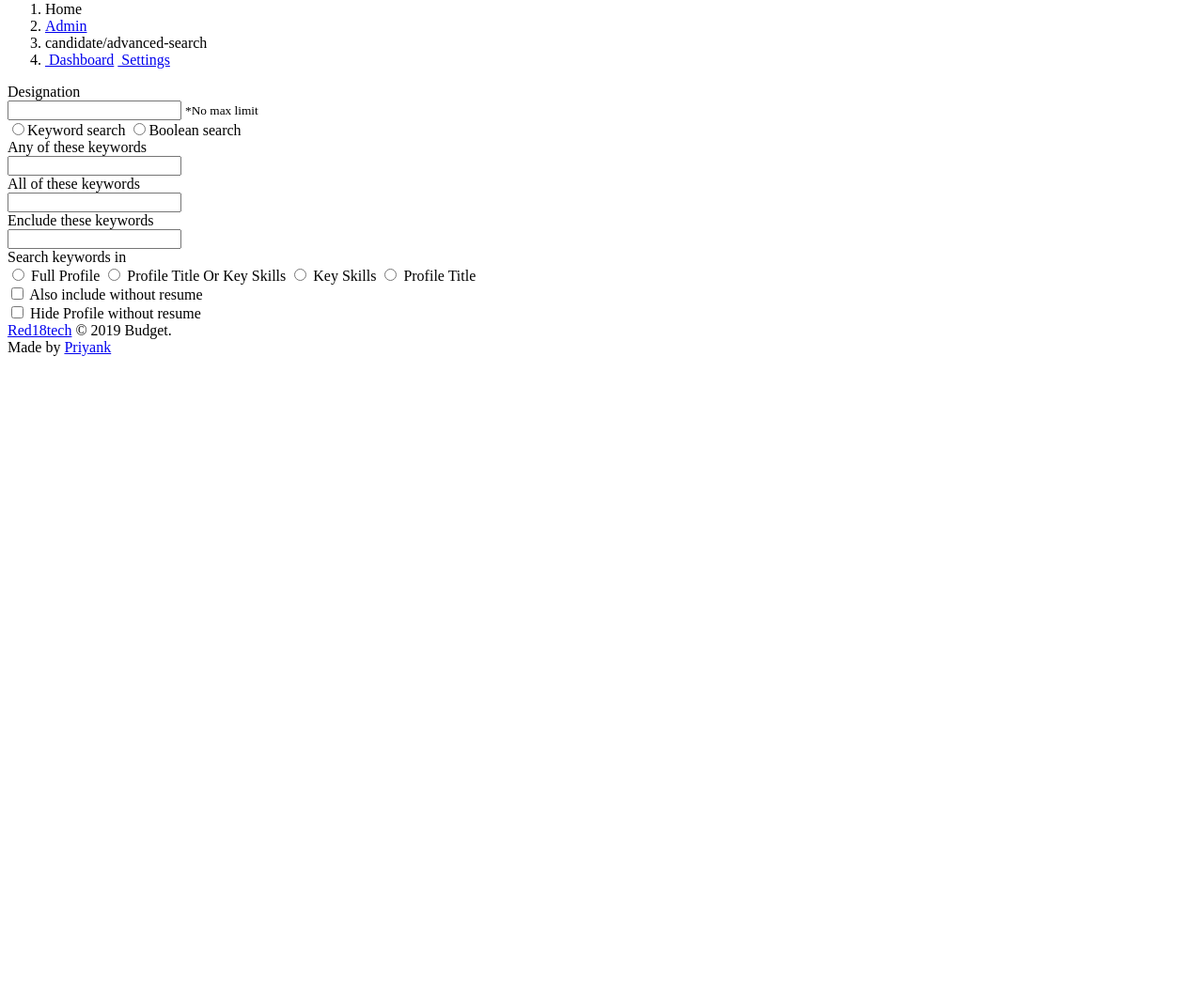
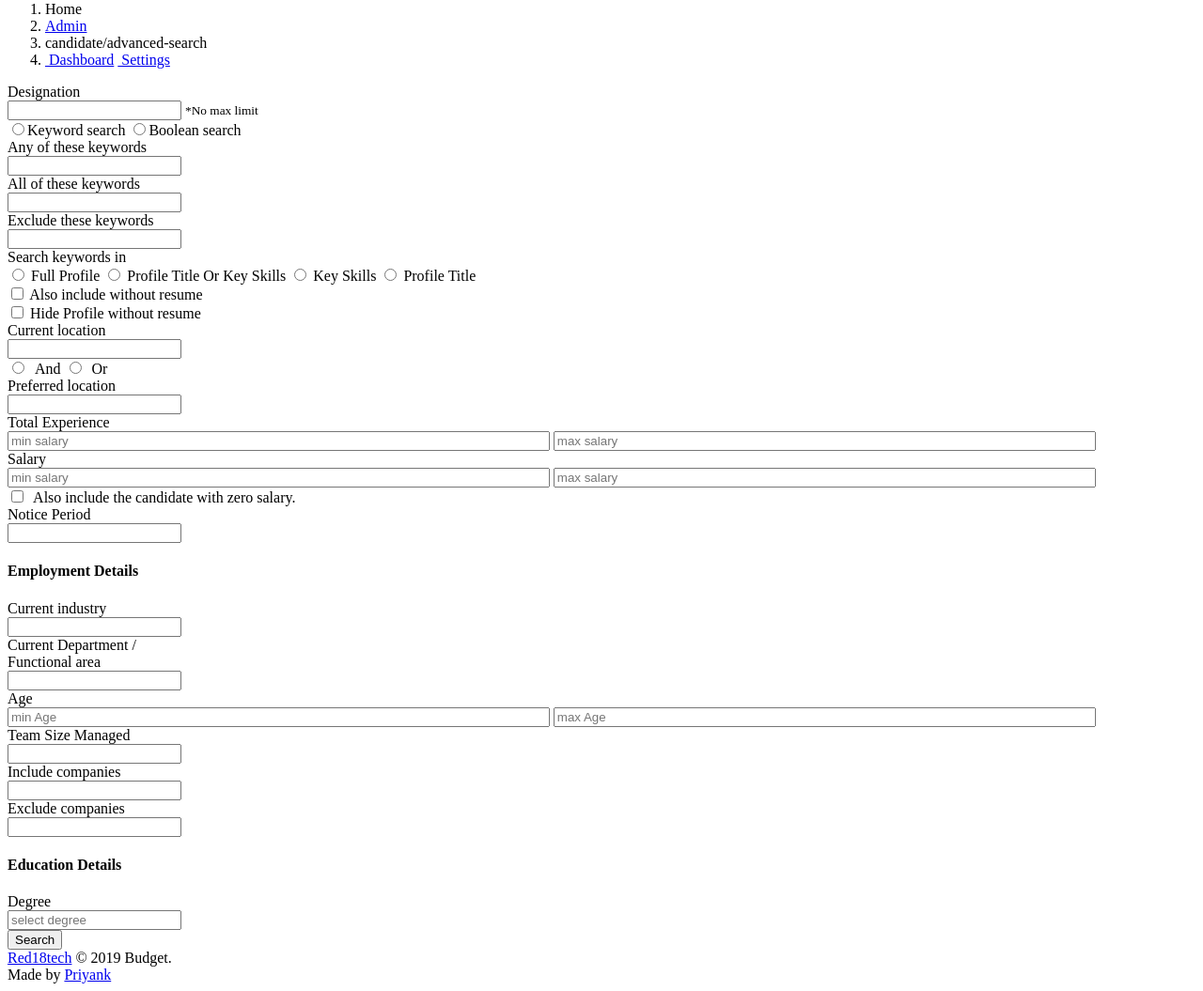
Before and after one commit to priyank-py/HRPannel, a Django app: page /candidate/advanced-search in a window 1280 px wide. Shown: the part 382-1437 px from the top of the page at 94% size. Before the commit the page ends 800 px from the top, so only its background shows below. Run offline with Django 3.2, Linux system fonts and the light colour scheme; some libraries are stand-ins or nearby versions.

Commit message:
advanced search data fetched

```diff
--- a/candidates/models.py
+++ b/candidates/models.py
@@ -24,6 +24,7 @@ class Candidate(models.Model):
     alternate_number = models.CharField(_("Alternate No."), max_length=50, blank=True, null=True)
     location = models.CharField(_("Location"), max_length=50)
     gender = models.CharField(_("Gender"), choices=(('male', 'Male'), ('female', 'Female')), max_length=50)
+    designation = models.CharField(_("Designation"), max_length=50, blank=True, null=True)
     current_salary = models.FloatField(_("Current CTC (in LPA)"), blank=True, null=True)
     expected_salary = models.FloatField(_("Expected CTC (in LPA)"), blank=True, null=True)
     resume = models.FileField(_("Candidate Resume"), upload_to='Resumes/%d-%b', max_length=100, blank=True, null=True)
--- a/candidates/urls.py
+++ b/candidates/urls.py
@@ -9,6 +9,7 @@ urlpatterns = [
     path('candidate/<int:pk>', views.each_candidate, name="Candidate_detail"),
     path('short-listed', views.short_listed_candidates, name="shortlisted"),
     path('advanced-search', views.advance_search, name='advance_filter'),
+    path('advanced-result', views.advance_result, name='advance_result'),
     # path('bout/', TemplateView.as_view(template_name="about.html")),
     # path('about/', vGreetingView.as_view(greeting="G'day")),
     # path('search/', SearchResultsListView.as_view(), name='search_results'),
--- a/candidates/views.py
+++ b/candidates/views.py
@@ -75,3 +75,71 @@ def short_listed_candidates(request):
 
 def advance_search(request):
     return render(request, 'candidates/advanced_search.html')
+
+
+def advance_result(request):
+    candidates = Candidate.objects.all()
+    # candidates_set = {c.id:{c.name, c.location, c.designation, {{e.qualification, e.degree,e.college_name} for e in c.educations.all()}, {{e.company, e.job_profile} for e in c.experiences.all()}, {s.name for s in c.skills.all()}, {{r.status, r.considered_for for r in c.remarks.all()]} for c in candidates}
+    # print(candidates_set)
+
+    for candidate in candidates:
+        pass
+
+
+
+    #type="text"
+    designation = request.GET.get('designation')
+    if designation:
+        candidates = candidates.filter(designation=designation)
+    print(candidates)
+    search_type = request.GET.get('search_type')
+    any_keywords = request.GET.get('anykeywords')
+    any_keywords = [i.strip() for i in any_keywords.split(',')]
+    all_keywords = request.GET.get('allkeywords')
+    all_keywords = [i.strip() for i in any_keywords.split(',')]
+    exclude_keywords = request.GET.get('excludekeywords')
+
+    #type=radio
+    search_in = request.GET.get('search_in')
+
+    if search_in == 'full_profile':
+        candidates = candidates.filter(
+            Q(name__in=any_keywords)
+        )
+
+    #type=checkbox
+    include_without_resume = request.GET.get('include_without')
+    exclude_without_resume = request.GET.get('exclude_without')
+
+    #type=text
+    current_location = request.GET.get('current_location')
+
+    # type=radio
+    location_gate = request.GET.get('location_gate')
+
+    # type=text
+    preferred_location = request.GET.get('preferred_location')
+
+    min_experience = request.GET.get('min_experience')
+    max_experience = request.GET.get('max_experience')
+    min_salary = request.GET.get('min_salary')
+    max_salary = request.GET.get('max_salary')
+
+    # type=checkbox
+    include_zero_salary = request.GET.get('zerosalary')
+
+    # type=text
+    notice_period = request.GET.get('notice')
+
+    #Employment_Details:
+    current_industry = request.GET.get('current_industry')
+    current_department = request.GET.get('current_department')
+    min_age = request.GET.get('min_age')
+    max_age = request.GET.get('max_age')
+    team_size_managed = request.GET.get('teamsize')
+    include_companies = request.GET.get('include_companies')
+    exclude_companies = request.GET.get('exclude_companies')
+
+    #Education_Details:
+    degree = request.GET.get('degree')
+    return render(request, 'candidates/advanced_search.html')
--- a/templates/candidates/advanced_search.html
+++ b/templates/candidates/advanced_search.html
@@ -3,7 +3,7 @@
 {% block content %}
 
     <div class="container">
-        <form action="{% url 'advance_filter' %}">
+        <form action="{% url 'advance_result' %}" class="mb-5">
             <div class="row my-3" >
                 <label for="designation" class="col-2 col-form-label">Designation</label>
                 <div class="col-10">
@@ -14,8 +14,8 @@
             <div class="row mb-3">
                 <div class="col-2"></div>
                 <div class="col-9 mr-2">
-                    <input type="radio" name="keyword" class="mr-2">Keyword search
-                    <input class="ml-5 mr-2" type="radio" name="boolean">Boolean search
+                    <input type="radio" name="search_type" class="mr-2">Keyword search
+                    <input class="ml-5 mr-2" type="radio" name="search_type">Boolean search
                 </div>
             </div>
             <div class="row my-3" >
@@ -31,41 +31,131 @@
                 </div>
             </div>
             <div class="row my-3" >
-                <label for="encludekeywords" class="col-2 col-form-label">Enclude these keywords</label>
+                <label for="excludekeywords" class="col-2 col-form-label">Exclude these keywords</label>
                 <div class="col-10">
-                    <input type="text" class="form-control" name="encludekeywords">
+                    <input type="text" class="form-control" name="excludekeywords">
                 </div>
             </div>
             <div class="row my-3">
+
                 <label for="keysin" class="col-2 col-form-label">Search keywords in</label>
                 <div class="col-10">
                     <span class="mr-4">
-                        <input type="radio" name="keysin" id="full_profile">
+                        <input type="radio" name="search_in" value="full_profile" id="keysin">
                         <label for="full_profile">Full Profile</label>
                     </span>
                     <span class="mr-4">
-                        <input type="radio" name="keysin" id="full_profile">
-                        <label for="full_profile">Profile Title Or Key Skills</label>
+                        <input type="radio" name="search_in" value="profile_title_or_skill" id="keysin">
+                        <label for="keysin">Profile Title Or Key Skills</label>
                     </span>
                     <span class="mr-4">
-                        <input type="radio" name="keysin" id="full_profile">
-                        <label for="full_profile">Key Skills</label>
+                        <input type="radio" name="search_in" value="keyskill" id="keysin">
+                        <label for="keysin">Key Skills</label>
                     </span>
                     <span class="mr-4">
-                        <input type="radio" name="keysin" id="full_profile">
-                        <label for="full_profile">Profile Title</label>
+                        <input type="radio" name="search_in" value="profile_title" id="keysin">
+                        <label for="keysin">Profile Title</label>
                     </span>
                     <div>
-                        <input type="checkbox" name="keyinclude" id="keyinclude">
-                        <label for="">Also include without resume</label>
+                        <input type="checkbox" name="include_without" value="True" id="keyinclude">
+                        <label for="keyinclude">Also include without resume</label>
                     </div>
                     <div>
-                        <input type="checkbox" name="keyinclude" id="keyinclude">
+                        <input type="checkbox" name="exclude_without" id="keyinclude">
                         <label for="">Hide Profile without resume</label>
                     </div>
                 </div>
+            </div>
 
+            <div class="row my-3" >
+                <label for="current_location" class="col-2 col-form-label">Current location</label>
+                <div class="col-10">
+                    <input type="text" class="form-control" name="current_location" id="current_location">
+                    <div class="d-flex mt-1 ml-2">
+                        <input type="radio" name="location_gate" value="and" class="">&nbsp;&nbsp;And
+                        <input type="radio" name="location_gate" value="or" class="ml-4">&nbsp;&nbsp;Or
+                    </div>
+                </div>
             </div>
+            <div class="row my-3" >
+                <label for="preferred_location" class="col-2 col-form-label">Preferred location</label>
+                <div class="col-10">
+                    <input type="text" class="form-control" name="preferred_location">
+                </div>
+            </div>
+            <div class="row my-3" >
+                <label for="total_experience" class="col-2 col-form-label">Total Experience</label>
+                <div class="col-10 d-flex justify-content-between">
+                    <input type="text" class="form-control" style="width: 45%;" name="min_experience" placeholder="min salary">
+                    <input type="text" class="form-control" style="width: 45%;" name="max_experience" placeholder="max salary">
+                </div>
+            </div>
+            <div class="row my-3" >
+                <label for="salary" class="col-2 col-form-label">Salary</label>
+                <div class="col-10" style="box-sizing: border-box;">
+                    <div class="d-flex justify-content-between">
+                        <input type="text" class="form-control d-inline" style="width: 45%;" name="min_salary" placeholder="min salary">
+                        <input type="text" class="form-control d-inline" style="width: 45%;" name="max_salary" placeholder="max salary">
+                    </div>
+                    <div ><input type="checkbox" name="zerosalary" id="zero" class="mt-1 ml-2">&nbsp; Also include the candidate with zero salary.</div >
+                </div>
+            </div>
+            <div class="row my-3" >
+                <label for="encludekeywords" class="col-2 col-form-label">Notice Period</label>
+                <div class="col-10">
+                    <input type="text" class="form-control" name="notice">
+                </div>
+            </div>
+            <h4 class="ml-2 my-4 text-muted">
+                Employment Details
+            </h4>
+            <div class="row my-3" >
+                <label for="current_industry" class="col-2 col-form-label">Current industry</label>
+                <div class="col-10">
+                    <input type="text" class="form-control" name="current_industry">
+                </div>
+            </div>
+            <div class="row my-3" >
+                <label for="current_department" class="col-2 col-form-label">Current Department /<br>Functional area</label>
+                <div class="col-10">
+                    <input type="text" class="form-control" name="current_department">
+                </div>
+            </div>
+            <div class="row my-3" >
+                <label for="ages" class="col-2 col-form-label">Age</label>
+                <div class="col-10 d-flex justify-content-between">
+                    <input type="text" class="form-control" style="width: 45%;" name="min_age" id="ages" placeholder="min Age">
+                    <input type="text" class="form-control" style="width: 45%;" name="max_age" id="ages" placeholder="max Age">
+                </div>
+            </div>
+            <div class="row my-3" >
+                <label for="teamsize" class="col-2 col-form-label">Team Size Managed</label>
+                <div class="col-10">
+                    <input type="text" class="form-control" name="teamsize">
+                </div>
+            </div>
+            <div class="row my-3" >
+                <label for="include_companies" class="col-2 col-form-label">Include companies</label>
+                <div class="col-10">
+                    <input type="text" class="form-control" name="include_companies" id="include_companies">
+                </div>
+            </div>
+            <div class="row my-3" >
+                <label for="exclude_companies" class="col-2 col-form-label">Exclude companies</label>
+                <div class="col-10">
+                    <input type="text" class="form-control" name="exclude_companies" id="exclude_companies">
+                </div>
+            </div>
+            <h4 class="ml-2 my-4 text-muted">
+                Education Details
+            </h4>
+            <div class="row my-3" >
+                <label for="degree" class="col-2 col-form-label">Degree</label>
+                <div class="col-10">
+                    <input type="text" class="form-control" name="degree" id="degree" placeholder="select degree">
+                </div>
+            </div>
+            <button type="submit" class="btn btn-dark ">Search</button>
         </form>
     </div>
 
```
Also changed, not shown: candidates/migrations/0018_candidate_designation.py (added).
